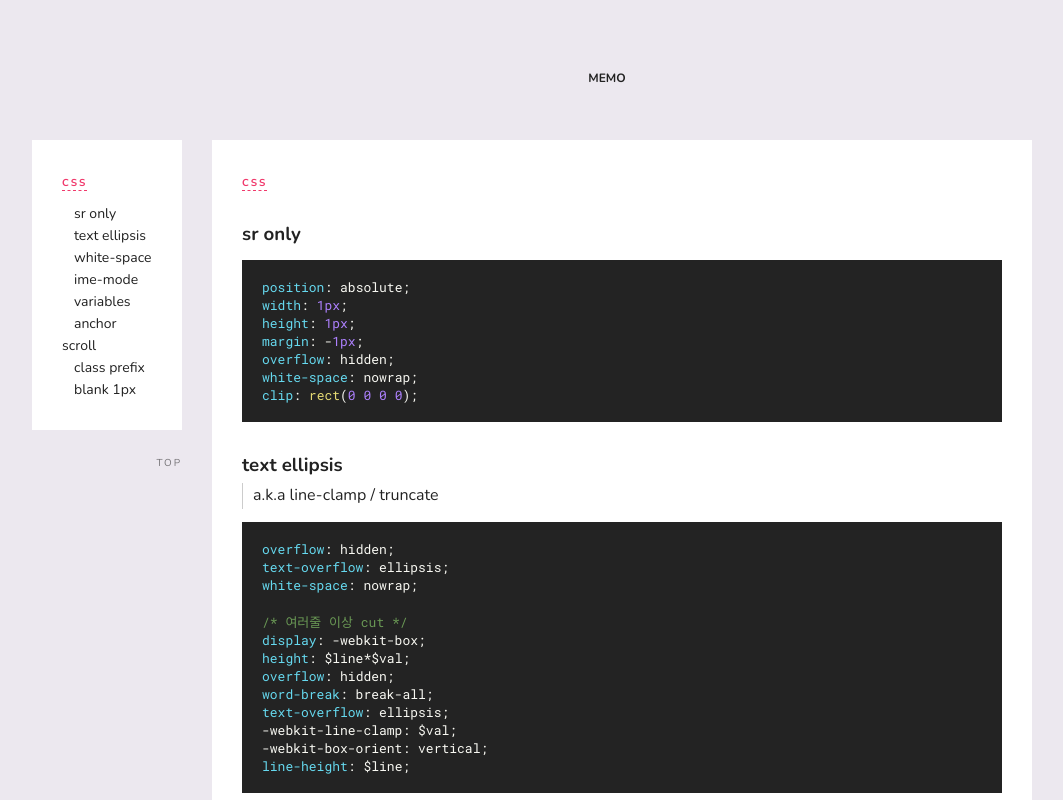
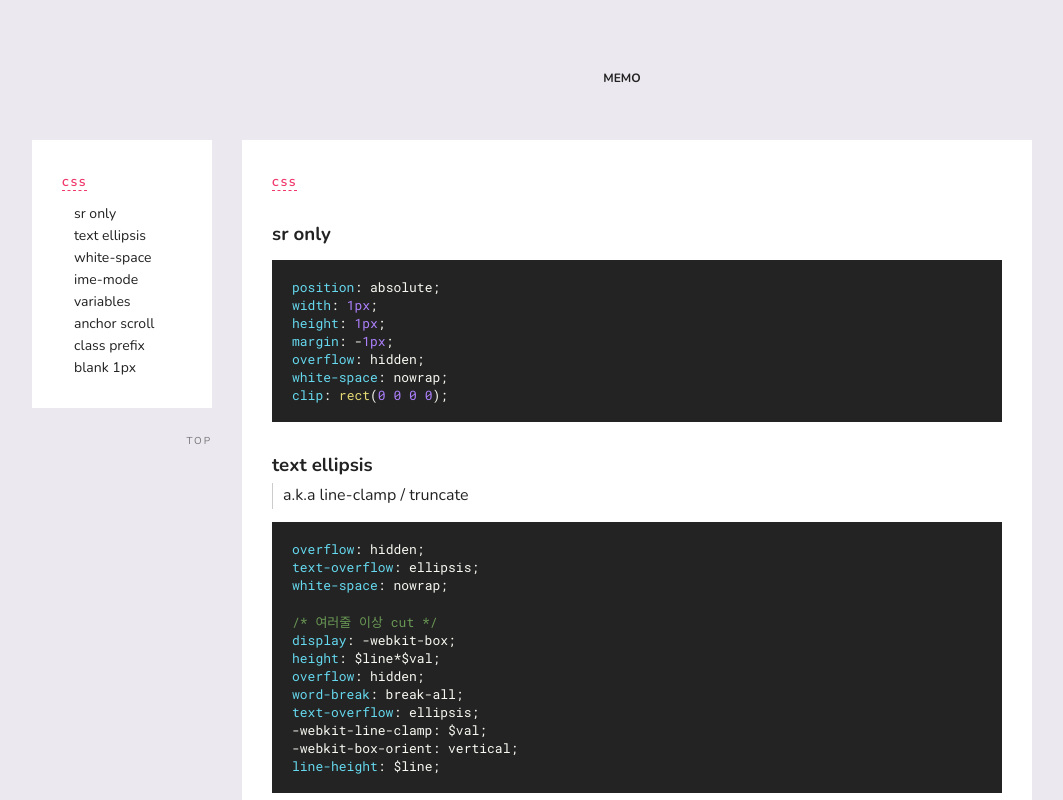
Before and after one commit to mysoo1229/practice, a website: page index.html in a window 1280 px wide. Shown: the top 800 px of the page, without its empty margins (108-1171 px from the left). Drawn offline with nearby package versions, Linux system fonts and the light colour scheme.

Commit message:
setup - add nav, main width percentage

```diff
--- a/css/memo.scss
+++ b/css/memo.scss
@@ -52,7 +52,7 @@ body {
 
 /* nav */
 nav {
-  min-width: 150px;
+  width: 18%;
   padding-top: 90px;
 
   .navWrap {
@@ -108,7 +108,7 @@ nav {
 /* main */
 main {
   position: relative;
-  width: 100%;
+  width: 82%;
 }
 
 .title {
```
Also changed, not shown: css/memo.css.
